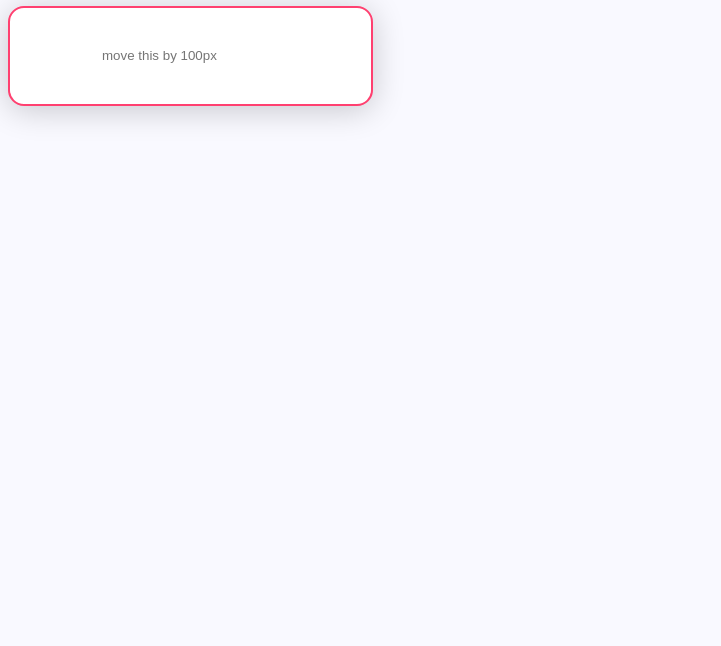
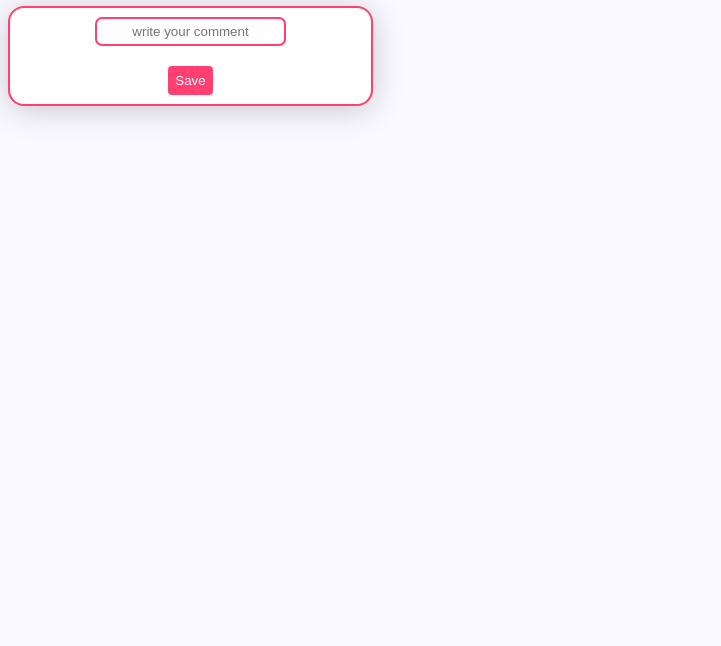
Before and after one commit to SaudTauqeer/mini-jam, a plain HTML site: page index.html in a window 1280 px wide. Shown: the part 162-808 px from the top of the page, without its empty margins (0-721 px from the left). Drawn offline with Linux system fonts and the light colour scheme.

Commit message:
added css for new comment input.

```diff
--- a/index.html
+++ b/index.html
@@ -31,7 +31,8 @@
     </div> -->
 
     <div class="comment-new">
-      <input class="input-reset" type="text" placeholder="move this by 100px" />
+      <input class="input-reset" type="text" placeholder="write your comment" />
+      <button class="comment-save-button">Save</button>
     </div>
     <script type="text/javascript" src="js/main.js"></script>
   </body>
--- a/styles/index.css
+++ b/styles/index.css
@@ -63,11 +63,6 @@ body {
   min-height: 100px;
   width: 365px;
   box-sizing: border-box;
-  display: flex;
-  flex-direction: column;
-  -webkit-box-align: center;
-  align-items: center;
-  justify-content: space-around;
   box-shadow: rgba(0, 0, 0, 0.2) 0px 4px 32px;
   font-family: "SF Pro Text", -apple-system, BlinkMacSystemFont, "Segoe UI",
     Roboto, "Helvetica Neue", Helvetica, Arial, "Noto Sans", sans-serif,
@@ -82,30 +77,24 @@ body {
   border-color: rgb(255, 64, 112);
   border-image: initial;
   padding: 0px;
+
+  display: flex;
+  flex-direction: column;
+  justify-content: center;
+  align-items: center;
 }
 
 .input-reset {
-  border: none;
+  padding: 5px;
+  text-align: center;
+  border: 2px solid #ff4070;
+  border-radius: 7px;
   background-image: none;
   background-color: transparent;
   -webkit-box-shadow: none;
   -moz-box-shadow: none;
   box-shadow: none;
   outline: none;
-}
-
-.comment-checkbox {
-  cursor: pointer;
-  width: 100%;
-  box-sizing: border-box;
-  display: flex;
-  flex-direction: row;
-  -webkit-box-pack: start;
-  justify-content: start;
-  -webkit-box-align: center;
-  align-items: center;
-  color: rgb(149, 155, 153);
-  padding: 1rem;
 }
 
 .noselect {
@@ -117,3 +106,14 @@ body {
   user-select: none; /* Non-prefixed version, currently
                                   supported by Chrome, Edge, Opera and Firefox */
 }
+
+.comment-save-button {
+  margin-top: 20px;
+  max-width: 70px;
+  padding: 7px;
+  border-radius: 4px;
+  cursor: pointer;
+  border: none;
+  color: #f9f9ff;
+  background-color: #ff4070;
+}
```
